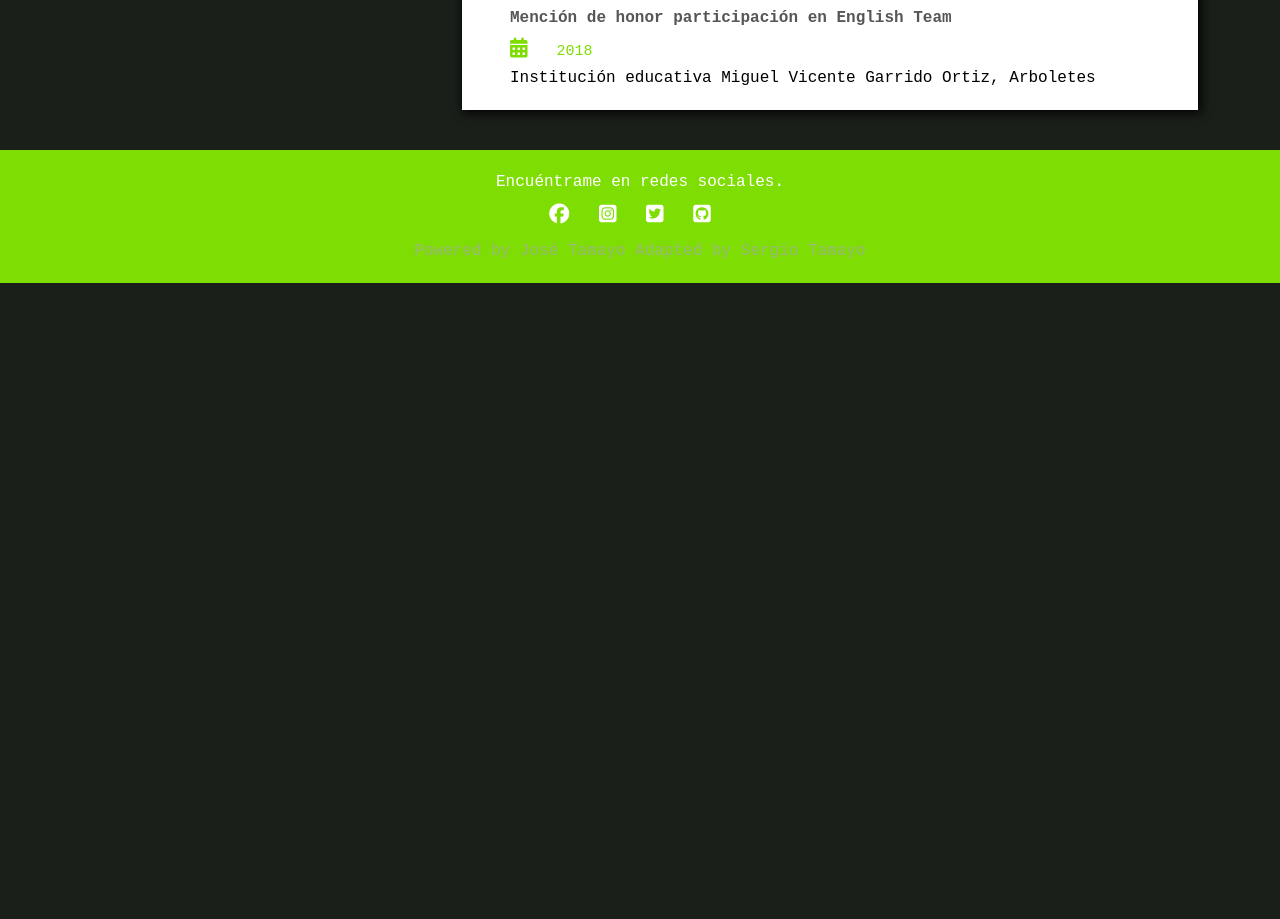
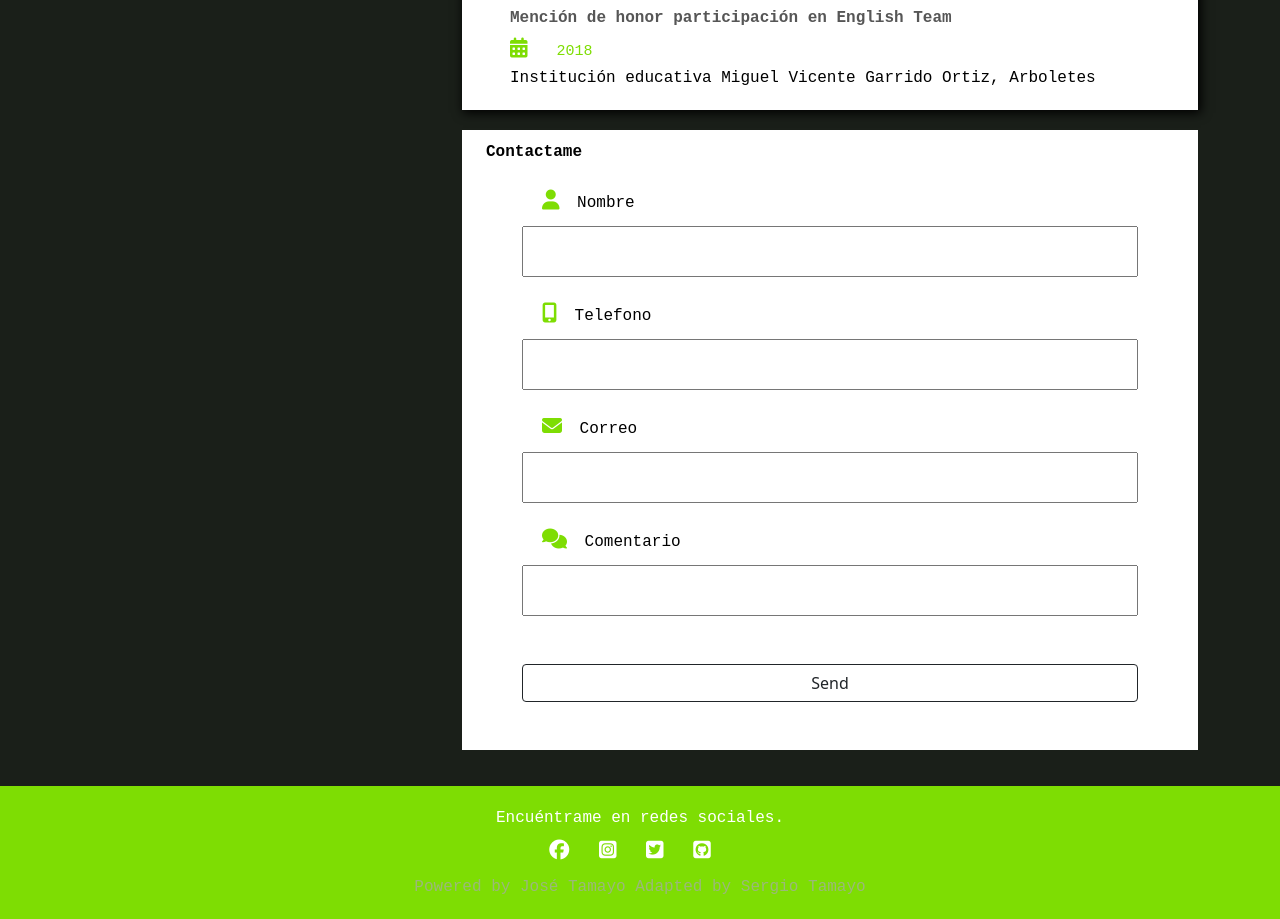
Before and after one commit to Sertic77/Curriculum, a plain HTML site: page Untitled-1.html in a window 1280 px wide. Shown: the part 1740-2659 px from the top of the page. Before the commit the page ends 2023 px from the top, so only its background shows below. Drawn offline with nearby package versions, Linux system fonts and the light colour scheme.

Commit message:
sitio web

```diff
--- a/Untitled-1.html
+++ b/Untitled-1.html
@@ -327,6 +327,55 @@
                         </p>
                     </div>
                 </div>
+
+                <div class="container my-3" style="background-color: white;">
+                    <p style="color: black;"> <strong>Contactame</strong> </p>
+                    <form action="https://formsubmit.co/sergiotacu77@gmail.com" method="POST">
+                        <div class="row px-5">
+                            <p>
+                                <i class="fas fa-user py-3 px-2" style="color:#7edd03; font-size: 20px; padding-right: 20px;"></i>
+                                Nombre
+                            </p>
+
+                            <input type="text" name="name" required>
+                        </div>
+
+                        <div class="row px-5">
+                            <p>
+                                <i class="fas fa-mobile-alt py-3 px-2" style="color:#7edd03; font-size: 20px; padding-right: 20px;"></i>
+                                Telefono
+                            </p>
+
+                            <input type="phone" name="phone" required>
+
+                        </div>
+
+                        <div class="row px-5">
+                            <p>
+                                <i class="fas fa-envelope py-3 px-2" style="color:#7edd03; font-size: 20px; padding-right: 20px;"></i>
+                                Correo
+                            </p>
+
+                            <input type="email" name="email" required>
+
+                        </div>
+
+                        <div class="row px-5">
+                            <p>
+                                <i class="fas fa-comments py-3 px-2" style="color:#7edd03; font-size: 20px; padding-right: 20px;"></i>
+                                Comentario
+                            </p>
+
+                            <input type="text" name="text" required>
+
+                        </div>
+                        <div class="row px-5 py-5">
+                            <button type="submit" class="btn btn-outline-dark">Send</button>
+                        </div>
+
+                   </form>
+                </div>
+
             </div>
         </div>
 
```
Also changed, not shown: style/style.css (line endings or trailing spaces).
